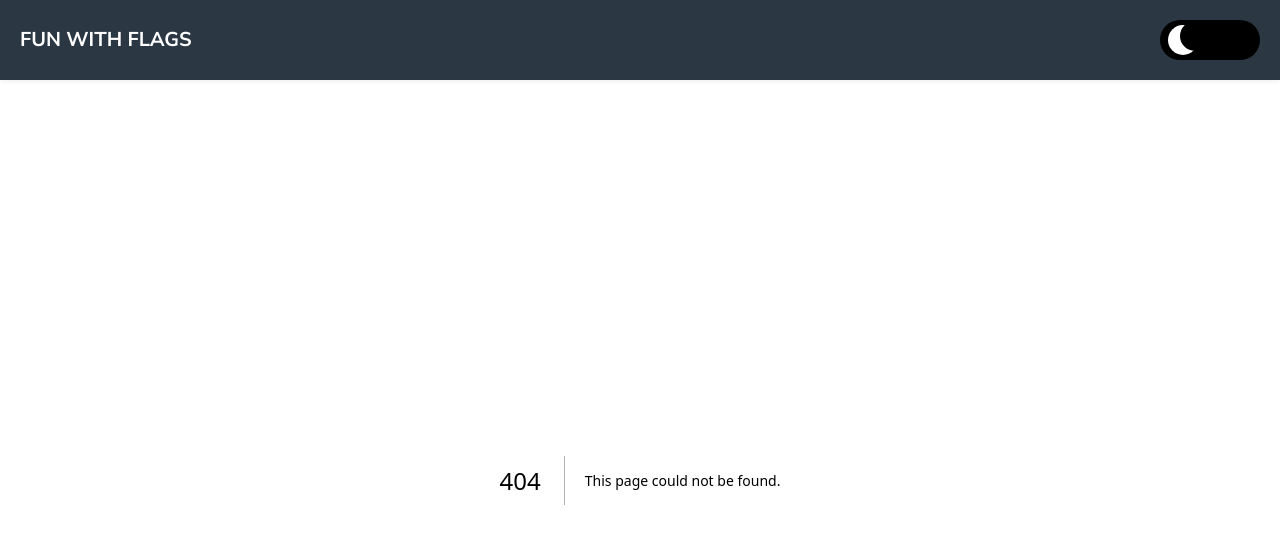
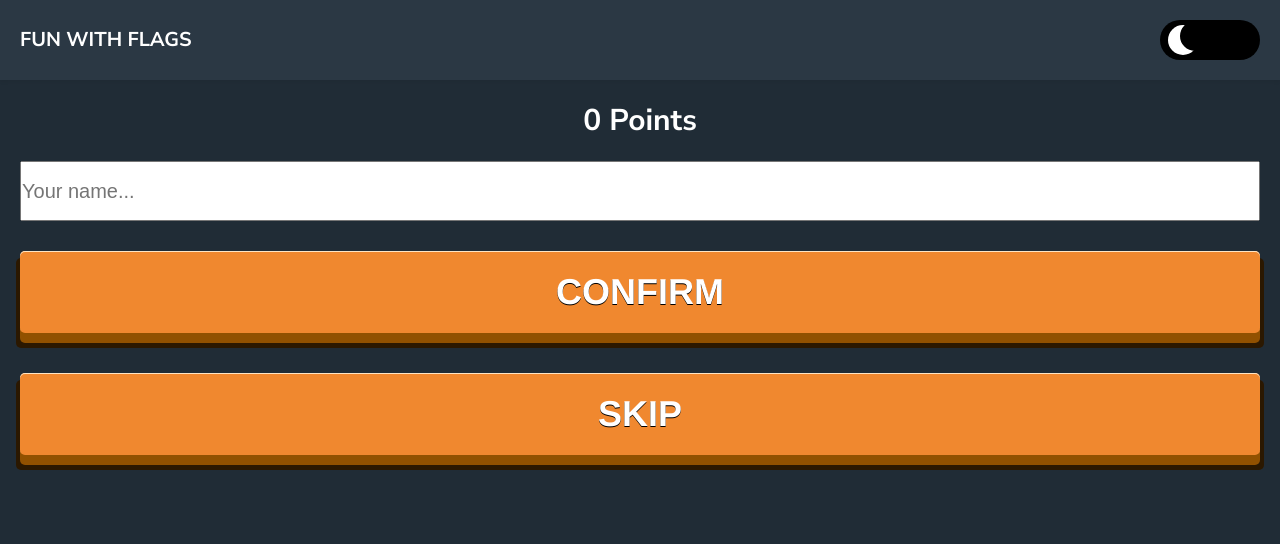
Before and after one commit to ike-tom/fun-with-flags, a Next.js app: page /game_over in a window 1280 px wide. Before the commit this address had no page. Shown: the top 544 px of the page. Built offline with nearby package versions, Linux system fonts and the light colour scheme.

Commit message:
feat: create GameOver page

```diff
--- /dev/null
+++ b/pages/game_over/index.tsx
@@ -0,0 +1,43 @@
+import Head from "next/head";
+import { useSelector, useDispatch } from "react-redux";
+import { RootState } from "../../redux/store";
+import Button from "../../components/Button/Button";
+import styles from "../../styles/GameOver.module.scss";
+
+const buttons = [
+  {
+    name: "confirm",
+    link: "game",
+  },
+  {
+    name: "skip",
+    link: "/",
+  },
+];
+
+export default function GameOver() {
+  const score = useSelector((state: RootState) => state.counter.score);
+  const dispatch = useDispatch();
+
+  return (
+    <>
+      <Head>
+        <title>Create Next App</title>
+        <meta name="description" content="Generated by create next app" />
+        <meta name="viewport" content="width=device-width, initial-scale=1" />
+        <link rel="icon" href="/favicon.ico" />
+      </Head>
+      <div className={styles.scoreWrapper}>
+        <h2 className={styles.score}>{score} Points</h2>
+        <input
+          className={styles.userNameInput}
+          type="text"
+          placeholder="Your name..."
+        />
+        {buttons.map((button) => (
+          <Button key={button.name} name={button.name} link={button.link} />
+        ))}
+      </div>
+    </>
+  );
+}
--- /dev/null
+++ b/styles/GameOver.module.scss
@@ -0,0 +1,17 @@
+.scoreWrapper {
+  display: flex;
+  flex-direction: column;
+  padding: 20px;
+  row-gap: 20px;
+  .score {
+    font-size: 30px;
+    font-weight: bold;
+    color: white;
+    text-align: center;
+  }
+  .userNameInput {
+    width: 100%;
+    height: 60px;
+    font-size: 20px;
+  }
+}
```
